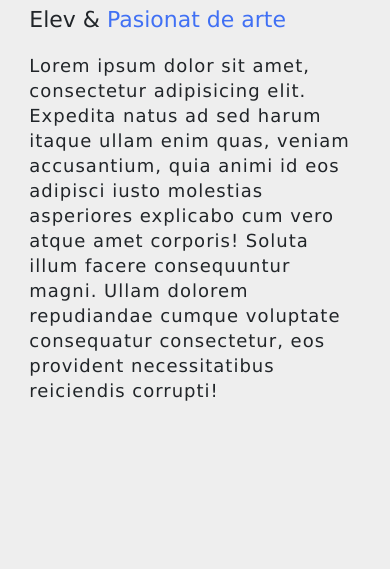
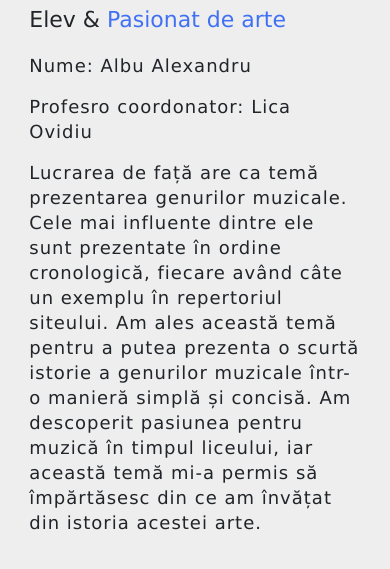
Before and after one commit to Whitevader28/Atestat, a plain HTML site: page atestsat/contact.html in a window 390 px wide. Shown: the part 443-1012 px from the top of the page. Before the commit the page ends 846 px from the top, so only its background shows below. Drawn offline with nearby package versions, Linux system fonts and the light colour scheme; a web font is replaced by a local one.

Commit message:
Added description and spce when in tablet mode

```diff
--- a/atestsat/contact.html
+++ b/atestsat/contact.html
@@ -33,18 +33,21 @@
                 <div class="text">
                     <h2>Alex</h2>
                     <h5>Elev & <span>Pasionat de arte</span></h5>
-                    <p>Lorem ipsum dolor sit amet, consectetur adipisicing elit. Expedita natus ad sed harum itaque
-                        ullam enim quas, veniam accusantium, quia animi id eos adipisci iusto molestias asperiores
-                        explicabo cum vero atque amet corporis! Soluta illum facere consequuntur magni. Ullam dolorem
-                        repudiandae cumque voluptate consequatur consectetur, eos provident necessitatibus reiciendis
-                        corrupti!</p>
+                    <p>Nume: Albu Alexandru</p>
+                    <p>Profesro coordonator: Lica Ovidiu</p>
+                    <p>Lucrarea de față are ca temă prezentarea genurilor muzicale.
+                    Cele mai influente dintre ele sunt prezentate în ordine
+                    cronologică, fiecare având câte un exemplu în repertoriul
+                    siteului. Am ales această temă pentru a putea prezenta o
+                    scurtă istorie a genurilor muzicale într-o manieră simplă și concisă.
+                    Am descoperit pasiunea pentru muzică în timpul liceului, iar această temă
+                    mi-a permis să împărtăsesc din ce am învățat din istoria acestei arte.</p>
                 </div>
+                <div id="dummy"></div>
             </div>
         </section>
+    </main>
 
-        <div id="dummy"></div>
-
-    </main>
     <!--
     <footer>
         <p>&copy;<span id="year"></span> Albu Alexandru. All rights reserved.</p>
--- a/atestsat/styles/contact.css
+++ b/atestsat/styles/contact.css
@@ -80,4 +80,7 @@ span {
         padding: 10px
     }
 
+    #dummy{
+        min-height: 50px;
+    }
 }
--- a/atestsat/styles/navbar.css
+++ b/atestsat/styles/navbar.css
@@ -67,3 +67,7 @@ footer p {
   background-color: #ddd;
   color: black;
 }
+
+#title-text{
+  font: Noto Music;
+}
```
Also changed, not shown: atestsat/styles/index.css (line endings or trailing spaces).
